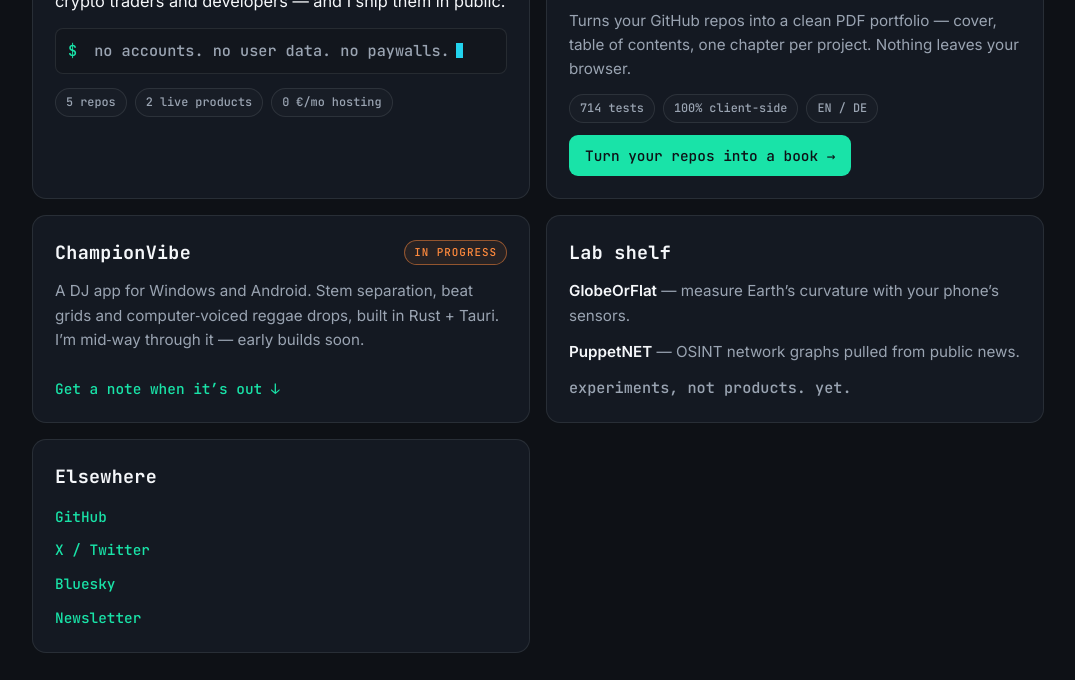
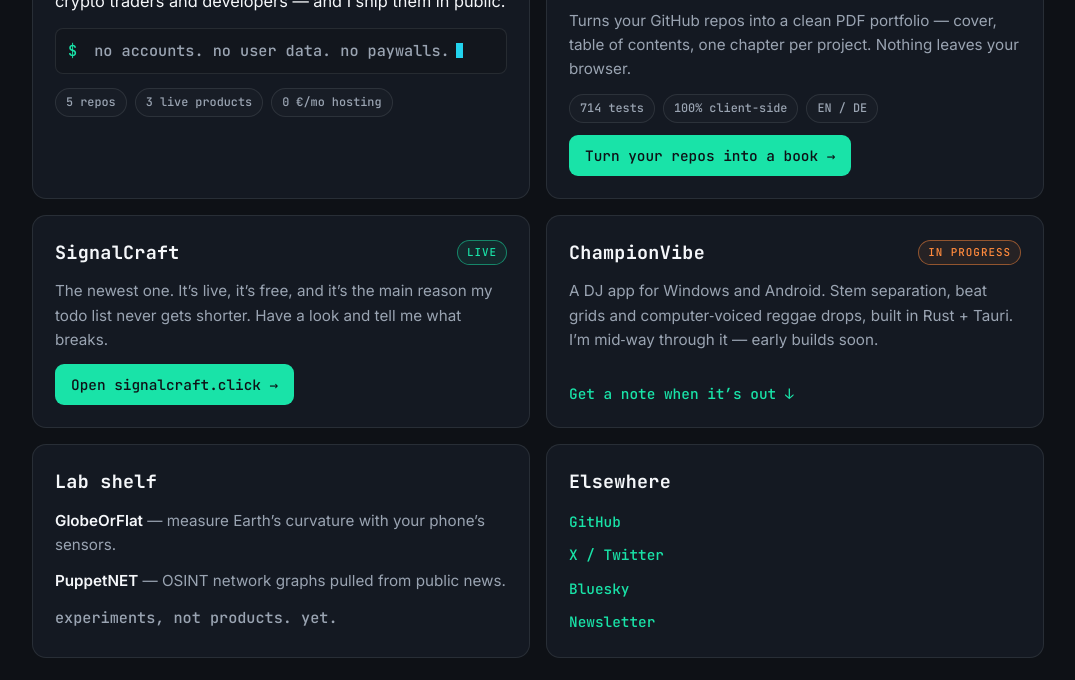
Before and after one commit to AndrexTheDev/AndrexTheDev-landing-custom, a website: page public/index.html in a window 1280 px wide. Shown: the part 417-1097 px from the top of the page, without its empty margins (102-1177 px from the left). Drawn offline with Linux system fonts and the light colour scheme.

Commit message:
Add SignalCraft as third live project
Co-authored-by: arena-agent <297053741+arena-agent@users.noreply.github.com>

```diff
--- a/public/index.html
+++ b/public/index.html
@@ -39,7 +39,7 @@
         <p class="term"><span class="prompt">$</span> no accounts. no user data. no paywalls.<span class="cursor" aria-hidden="true"></span></p>
         <div class="chips">
           <span class="chip">5 repos</span>
-          <span class="chip">2 live products</span>
+          <span class="chip">3 live products</span>
           <span class="chip">0&nbsp;&euro;/mo hosting</span>
         </div>
       </article>
@@ -70,6 +70,15 @@
           <span class="chip">EN&nbsp;/&nbsp;DE</span>
         </div>
         <a class="btn" href="https://gitbinder.pages.dev" rel="noopener">Turn your repos into a book <span aria-hidden="true">&rarr;</span></a>
+      </article>
+
+      <article class="tile">
+        <div class="tilehead">
+          <h2>SignalCraft</h2>
+          <span class="badge live">live</span>
+        </div>
+        <p>The newest one. It&rsquo;s live, it&rsquo;s free, and it&rsquo;s the main reason my todo list never gets shorter. Have a look and tell me what breaks.</p>
+        <a class="btn" href="https://signalcraft.click" rel="noopener">Open signalcraft.click <span aria-hidden="true">&rarr;</span></a>
       </article>
 
       <article class="tile" id="building">
--- a/scripts/check-assets.mjs
+++ b/scripts/check-assets.mjs
@@ -37,7 +37,7 @@ for (const e of external) check(`external https ${e}`, e.startsWith("https://"))
 
 // no accidental localhost / placeholder links
 check("no localhost links", !refs.some((r) => /localhost|127\.0\.0\.1|example\.com/.test(r)));
-check("no placeholder TODO", !/\b(TODO|FIXME|lorem ipsum|XXX)\b/i.test(html));
+check("no placeholder TODO", !/(TODO|FIXME)\s*[:\-]|lorem ipsum/i.test(html));
 
 // css brace balance
 const css = readFileSync(new URL("assets/css/style.css", pub), "utf8");
```
